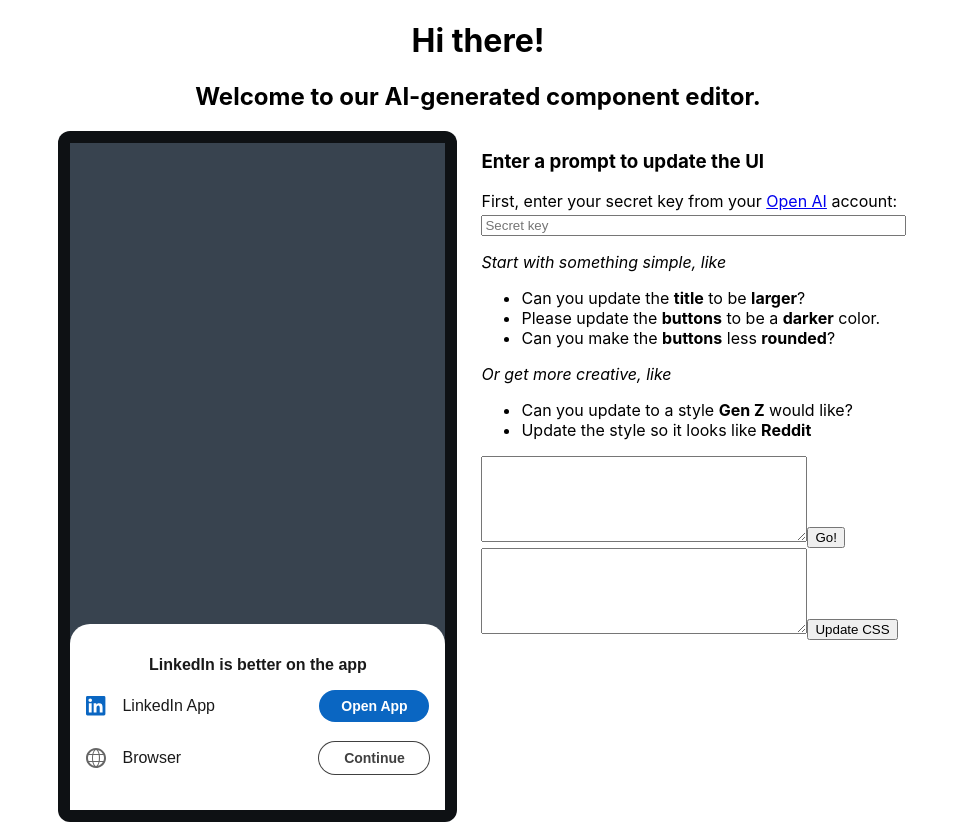
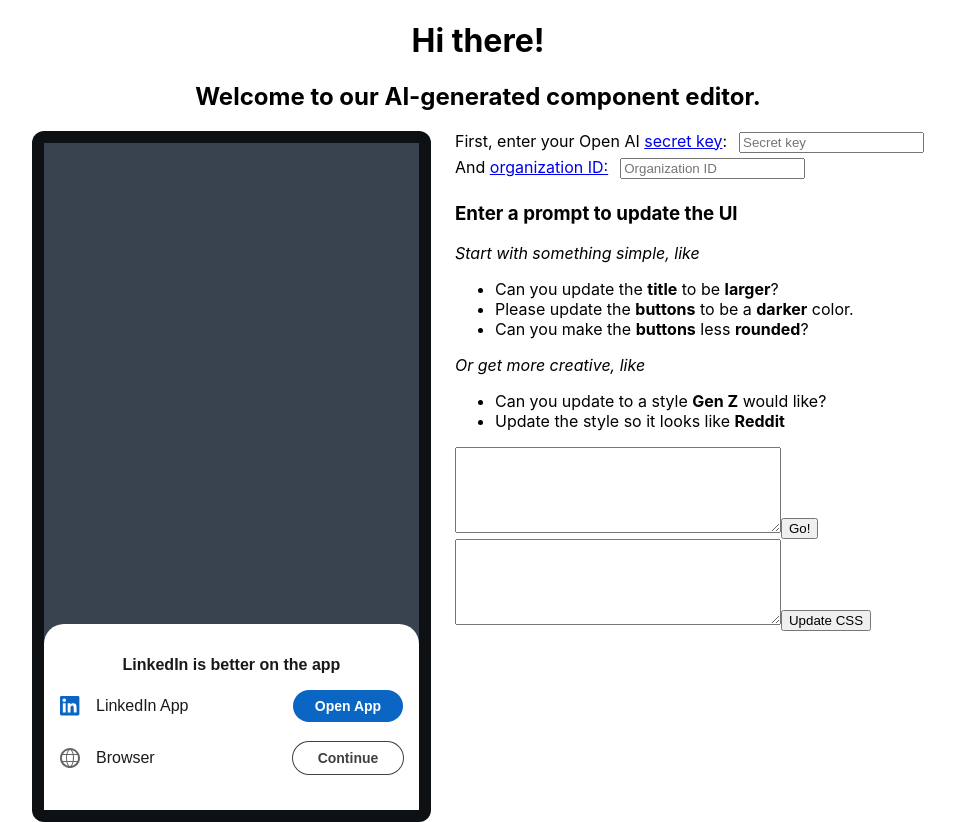
Before and after one commit to qiuyingyue/linkedin-genai-hackathon, a React (Create React App) app: page / in a window 1280 px wide. Shown: the whole page, without its empty margins (162-1117 px from the left). Built offline with nearby package versions, Linux system fonts and the light colour scheme.

Commit message:
Add organization ID input

```diff
--- a/src/App.css
+++ b/src/App.css
@@ -98,13 +98,9 @@
 }
 
 .options label {
-  display: block;
-  margin-bottom: 4px;
-}
-
-.secret-key-input {
-  display: block;
-  width: 100%;
+  display: inline-block;
+  margin-right: 12px;
+  margin-bottom: 6px;
 }
 
 /* Gen AI */
--- a/src/Options.js
+++ b/src/Options.js
@@ -3,9 +3,15 @@
 function Options() {
   return (
     <div class="options">
+      <div>
+        <label>First, enter your Open AI <a href="https://platform.openai.com/account/api-keys">secret key</a>:</label>
+        <input class="secret-key-input" type="text" placeholder="Secret key" id="secret-key-input" name="secret-key-input"></input>
+      </div>
+      <div>
+        <label>And <a href="https://platform.openai.com/account/org-settings">organization ID:</a></label>
+        <input class="organization-id-input" type="text" placeholder="Organization ID" id="organization-id-input" name="organization-id-input"></input>
+      </div>
       <h3>Enter a prompt to update the UI</h3>
-      <label>First, enter your secret key from your <a href="https://platform.openai.com/account/api-keys">Open AI</a> account:</label>
-      <input class="secret-key-input" type="text" placeholder="Secret key" id="secret-key-input" name="secret-key-input"></input>
       <p><em>Start with something simple, like</em></p>
       <ul>
         <li>Can you update the <strong>title</strong> to be <strong>larger</strong>?</li>
--- a/src/openaihelper.js
+++ b/src/openaihelper.js
@@ -23,6 +23,10 @@
     const secretKeyEl = document.querySelector('#secret-key-input');
     console.log('secret key is ', secretKeyEl.value);
     secretKey = secretKeyEl.value || secretKey;
+
+    const organizationIdEl = document.querySelector('#organization-id-input');
+    console.log('organization id is ', secretKeyEl.value);
+    secretKey = organizationIdEl.value || organizationId;
 
     const headers = new Headers({
         'OpenAI-Organization': organizationId,
```
